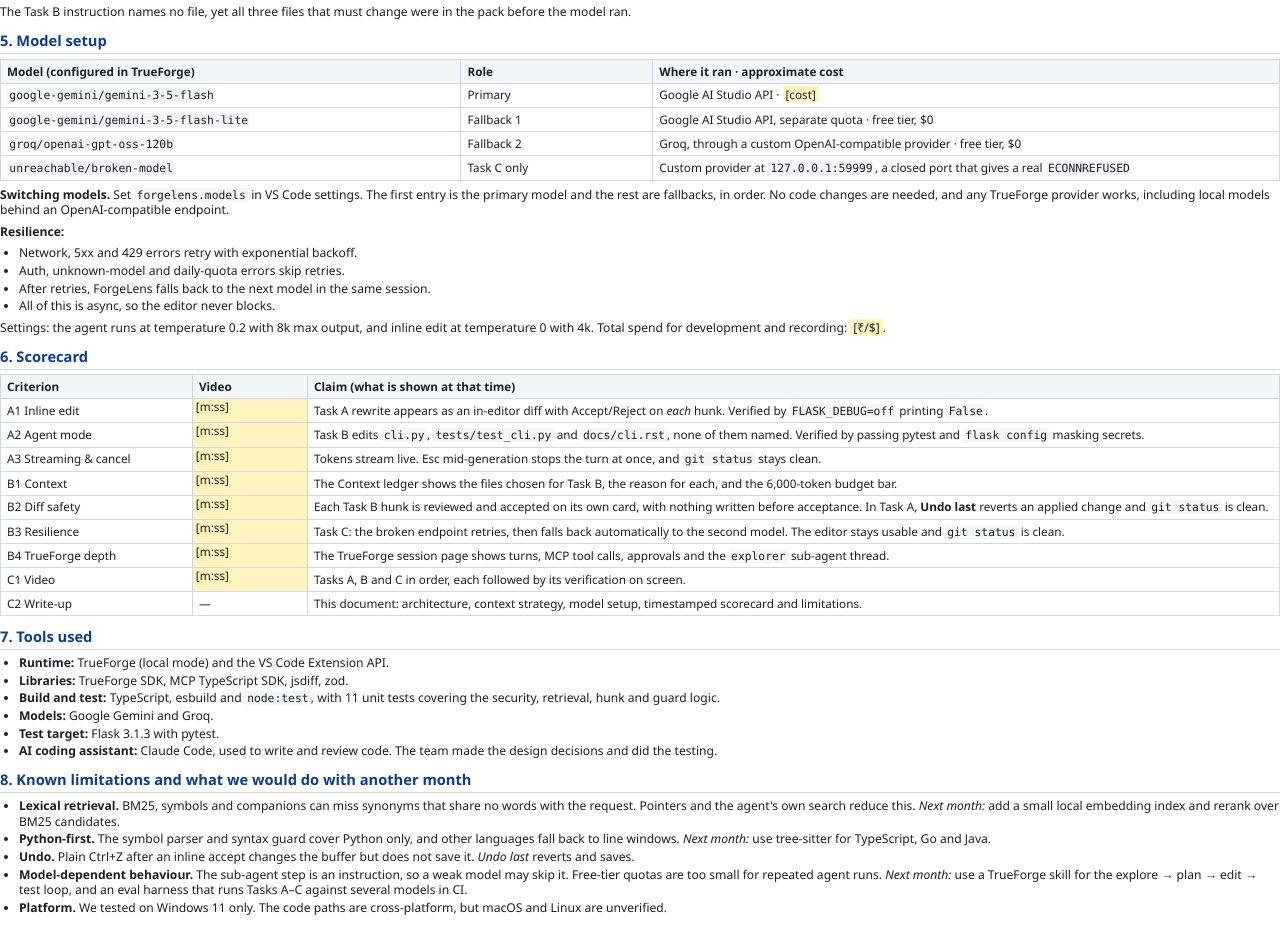
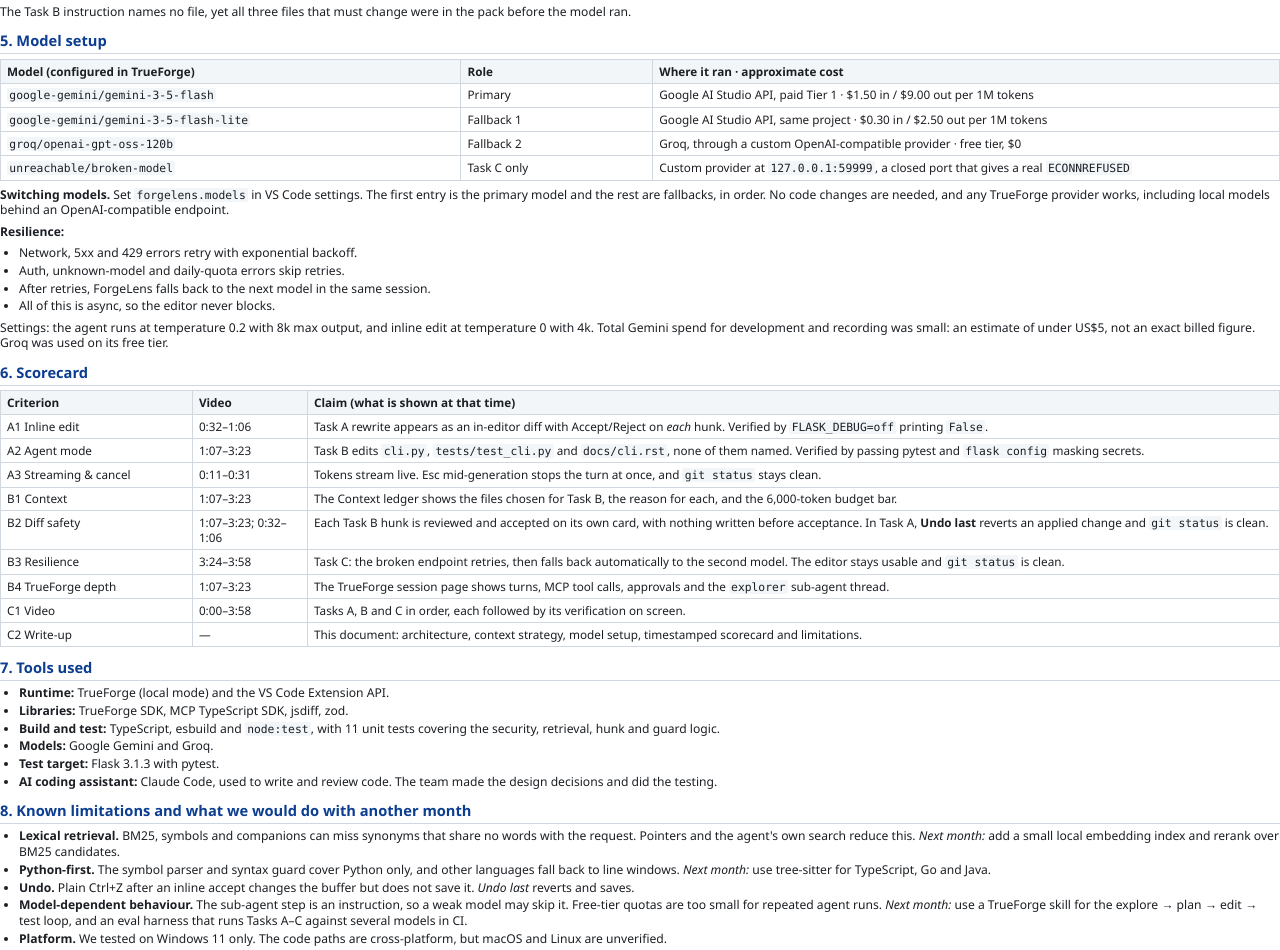
Before and after one commit to dyanmite/ForgeLens, a website: page docs/writeup.html in a window 1280 px wide. Shown: the part 1377-2327 px from the top of the page. Before the commit the page ends 2299 px from the top, so only its background shows below. Drawn offline with Linux system fonts and the light colour scheme.

Commit message:
Add video link, scorecard timestamps and model costs to write-up

```diff
--- a/docs/writeup.html
+++ b/docs/writeup.html
@@ -24,8 +24,8 @@
 <body>
 
 <h1>ForgeLens: an editor-native coding agent on TrueForge</h1>
-<p class="sub">TrueFoundry Forge-a-thon, Techfest IIT Bombay 2026 · Round 1 · Team ID <span class="todo">TM-E5DA4ED3692</span> ·
-Repo <code>github.com/dyanmite/TrueFoundry-TM-E5DA4ED3692</code> · Video <span class="todo">[link]</span></p>
+<p class="sub">TrueFoundry Forge-a-thon, Techfest IIT Bombay 2026 · Round 1 · Team ID TM-E5DA4ED3692 ·
+Repo <code>github.com/dyanmite/TrueFoundry-TM-E5DA4ED3692</code> · Video <a href="https://drive.google.com/drive/folders/10HFwfjKNWV2evrGeN6_MZfSyY4b_TSfI">Google Drive (3:58)</a></p>
 
 <h2>1. Team</h2>
 <table>
@@ -112,8 +112,8 @@ Repo <code>github.com/dyanmite/TrueFoundry-TM-E5DA4ED3692</code> · Video <span
 <h2>5. Model setup</h2>
 <table>
   <tr><th style="width:36%">Model (configured in TrueForge)</th><th style="width:15%">Role</th><th>Where it ran · approximate cost</th></tr>
-  <tr><td><code>google-gemini/gemini-3-5-flash</code></td><td>Primary</td><td>Google AI Studio API · <span class="todo">[cost]</span></td></tr>
-  <tr><td><code>google-gemini/gemini-3-5-flash-lite</code></td><td>Fallback 1</td><td>Google AI Studio API, separate quota · free tier, $0</td></tr>
+  <tr><td><code>google-gemini/gemini-3-5-flash</code></td><td>Primary</td><td>Google AI Studio API, paid Tier 1 · $1.50 in / $9.00 out per 1M tokens</td></tr>
+  <tr><td><code>google-gemini/gemini-3-5-flash-lite</code></td><td>Fallback 1</td><td>Google AI Studio API, same project · $0.30 in / $2.50 out per 1M tokens</td></tr>
   <tr><td><code>groq/openai-gpt-oss-120b</code></td><td>Fallback 2</td><td>Groq, through a custom OpenAI-compatible provider · free tier, $0</td></tr>
   <tr><td><code>unreachable/broken-model</code></td><td>Task C only</td><td>Custom provider at <code>127.0.0.1:59999</code>, a closed port that gives a real <code>ECONNREFUSED</code></td></tr>
 </table>
@@ -125,19 +125,19 @@ Repo <code>github.com/dyanmite/TrueFoundry-TM-E5DA4ED3692</code> · Video <span
   <li>After retries, ForgeLens falls back to the next model in the same session.</li>
   <li>All of this is async, so the editor never blocks.</li>
 </ul>
-<p>Settings: the agent runs at temperature 0.2 with 8k max output, and inline edit at temperature 0 with 4k. Total spend for development and recording: <span class="todo">[₹/$]</span>.</p>
+<p>Settings: the agent runs at temperature 0.2 with 8k max output, and inline edit at temperature 0 with 4k. Total Gemini spend for development and recording was small: an estimate of under US$5, not an exact billed figure. Groq was used on its free tier.</p>
 
 <h2>6. Scorecard</h2>
 <table>
   <tr><th style="width:15%">Criterion</th><th style="width:9%">Video</th><th>Claim (what is shown at that time)</th></tr>
-  <tr><td>A1 Inline edit</td><td class="todo">[m:ss]</td><td>Task A rewrite appears as an in-editor diff with Accept/Reject on <i>each</i> hunk. Verified by <code>FLASK_DEBUG=off</code> printing <code>False</code>.</td></tr>
-  <tr><td>A2 Agent mode</td><td class="todo">[m:ss]</td><td>Task B edits <code>cli.py</code>, <code>tests/test_cli.py</code> and <code>docs/cli.rst</code>, none of them named. Verified by passing pytest and <code>flask config</code> masking secrets.</td></tr>
-  <tr><td>A3 Streaming &amp; cancel</td><td class="todo">[m:ss]</td><td>Tokens stream live. Esc mid-generation stops the turn at once, and <code>git status</code> stays clean.</td></tr>
-  <tr><td>B1 Context</td><td class="todo">[m:ss]</td><td>The Context ledger shows the files chosen for Task B, the reason for each, and the 6,000-token budget bar.</td></tr>
-  <tr><td>B2 Diff safety</td><td class="todo">[m:ss]</td><td>Each Task B hunk is reviewed and accepted on its own card, with nothing written before acceptance. In Task A, <b>Undo last</b> reverts an applied change and <code>git status</code> is clean.</td></tr>
-  <tr><td>B3 Resilience</td><td class="todo">[m:ss]</td><td>Task C: the broken endpoint retries, then falls back automatically to the second model. The editor stays usable and <code>git status</code> is clean.</td></tr>
-  <tr><td>B4 TrueForge depth</td><td class="todo">[m:ss]</td><td>The TrueForge session page shows turns, MCP tool calls, approvals and the <code>explorer</code> sub-agent thread.</td></tr>
-  <tr><td>C1 Video</td><td class="todo">[m:ss]</td><td>Tasks A, B and C in order, each followed by its verification on screen.</td></tr>
+  <tr><td>A1 Inline edit</td><td>0:32–1:06</td><td>Task A rewrite appears as an in-editor diff with Accept/Reject on <i>each</i> hunk. Verified by <code>FLASK_DEBUG=off</code> printing <code>False</code>.</td></tr>
+  <tr><td>A2 Agent mode</td><td>1:07–3:23</td><td>Task B edits <code>cli.py</code>, <code>tests/test_cli.py</code> and <code>docs/cli.rst</code>, none of them named. Verified by passing pytest and <code>flask config</code> masking secrets.</td></tr>
+  <tr><td>A3 Streaming &amp; cancel</td><td>0:11–0:31</td><td>Tokens stream live. Esc mid-generation stops the turn at once, and <code>git status</code> stays clean.</td></tr>
+  <tr><td>B1 Context</td><td>1:07–3:23</td><td>The Context ledger shows the files chosen for Task B, the reason for each, and the 6,000-token budget bar.</td></tr>
+  <tr><td>B2 Diff safety</td><td>1:07–3:23; 0:32–1:06</td><td>Each Task B hunk is reviewed and accepted on its own card, with nothing written before acceptance. In Task A, <b>Undo last</b> reverts an applied change and <code>git status</code> is clean.</td></tr>
+  <tr><td>B3 Resilience</td><td>3:24–3:58</td><td>Task C: the broken endpoint retries, then falls back automatically to the second model. The editor stays usable and <code>git status</code> is clean.</td></tr>
+  <tr><td>B4 TrueForge depth</td><td>1:07–3:23</td><td>The TrueForge session page shows turns, MCP tool calls, approvals and the <code>explorer</code> sub-agent thread.</td></tr>
+  <tr><td>C1 Video</td><td>0:00–3:58</td><td>Tasks A, B and C in order, each followed by its verification on screen.</td></tr>
   <tr><td>C2 Write-up</td><td>—</td><td>This document: architecture, context strategy, model setup, timestamped scorecard and limitations.</td></tr>
 </table>
 
```
Also changed, not shown: README.md, 1 other file.
